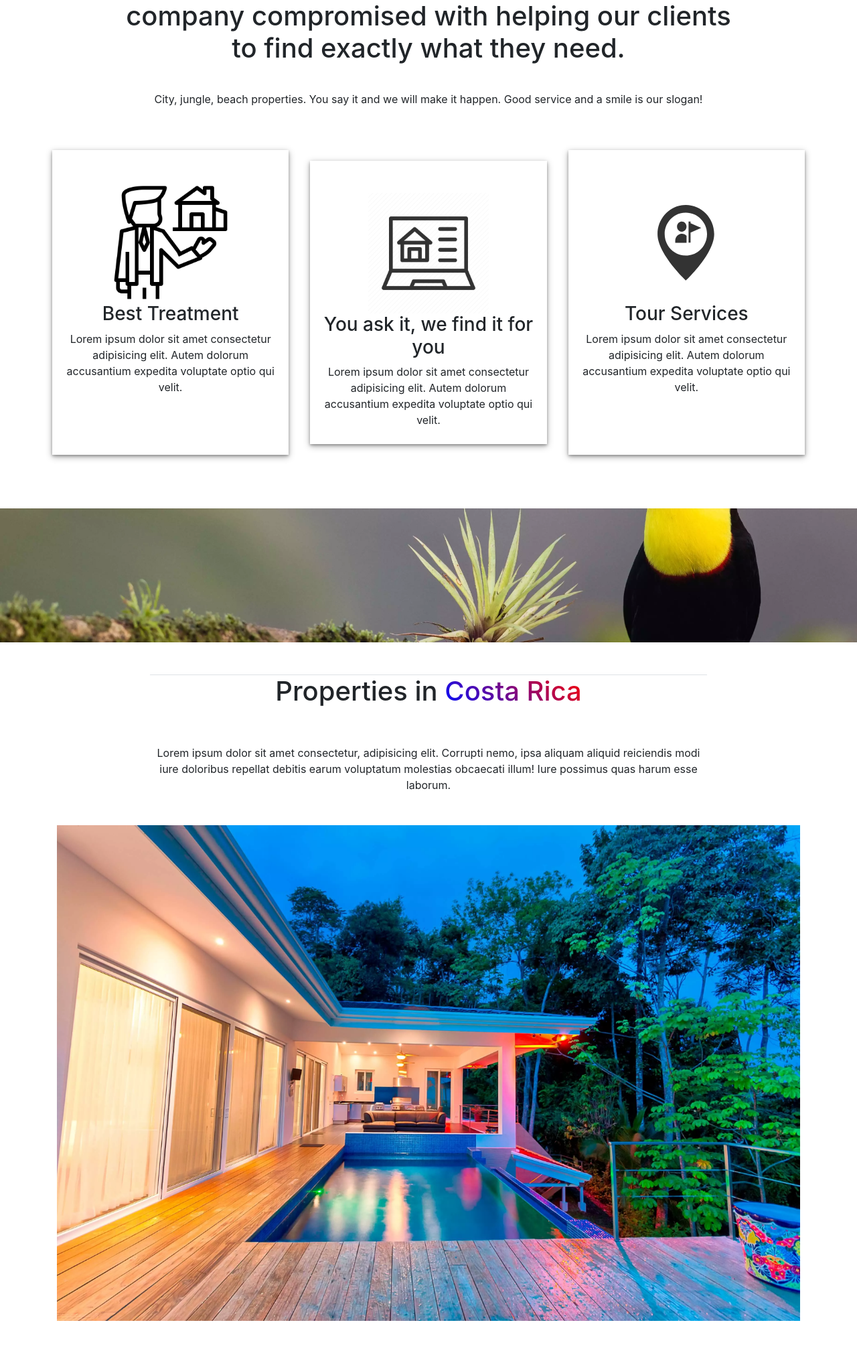
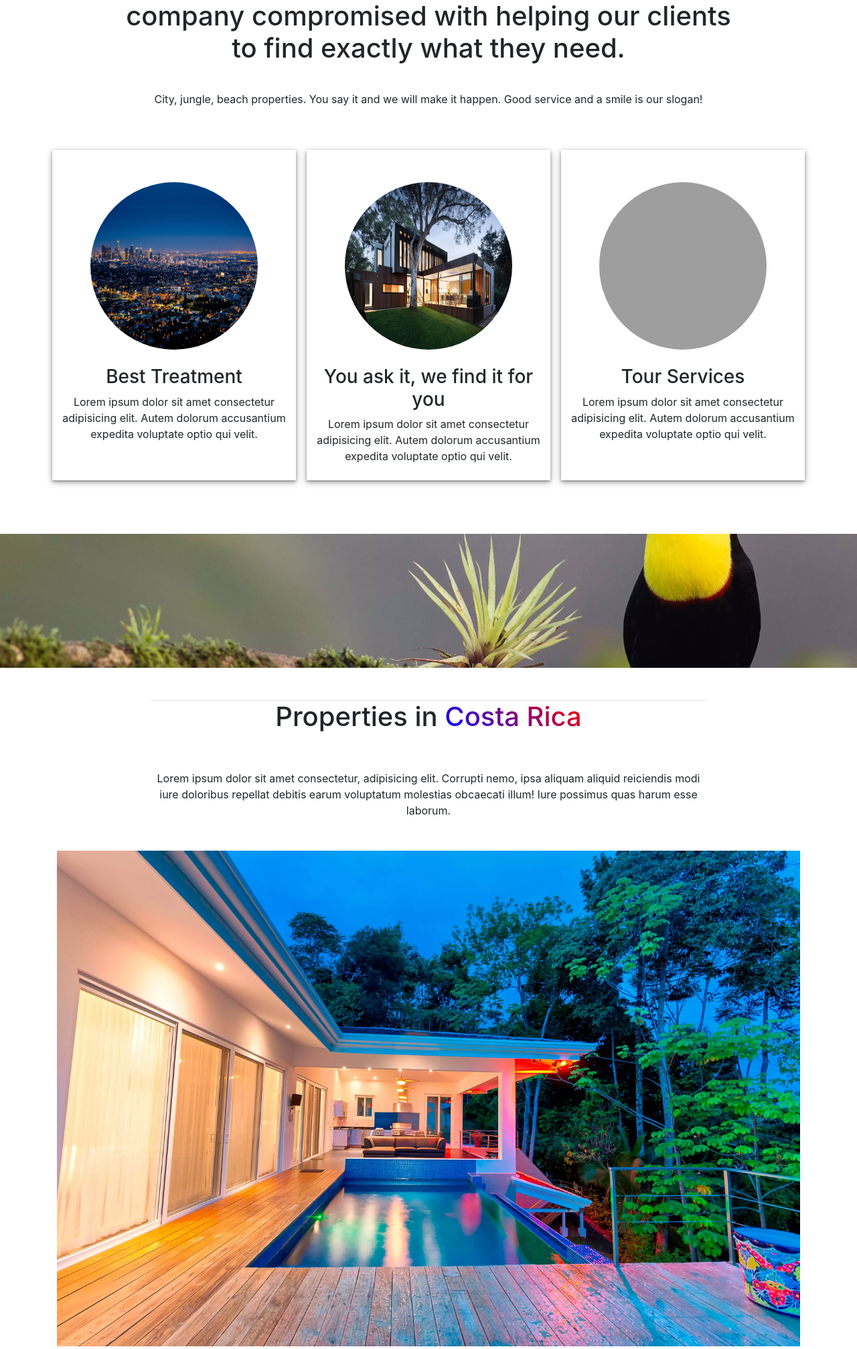
Before and after one commit to kezh97/dreamland_prop_CR, a PHP site: page / in a window 1280 px wide. Shown: the part 895-2909 px from the top of the page at 67% size. Run offline with PHP 8.4, Linux system fonts and the light colour scheme; data that the repository does not hold is empty; some libraries are stand-ins or nearby versions; grey boxes are pictures that could not be loaded.

Commit message:
Update home.php

```diff
--- a/DREAMLAND-php-V2.6/home.php
+++ b/DREAMLAND-php-V2.6/home.php
@@ -48,18 +48,18 @@
 	<section class="container py-4">
 		<div class="row">
 			<div class="col-md text-center m-2 pt-5 pb-2 services-show">
-				<img loading="lazy" src="img/realtor.webp" alt="realtor" width="180" height="180">
-				<h3>Best Treatment</h3>
-				<p>Lorem ipsum dolor sit amet consectetur adipisicing elit. Autem dolorum accusantium expedita voluptate optio qui velit.</p>
-			</div>
-			<div class="col-md text-center m-4 pt-5 pb-2 services-show">
-				<img loading="lazy" src="img/realestate.webp" alt="realtor" width="180" height="180">
-				<h3>You ask it, we find it for you</h3>
+				<img class="rounded-circle" loading="lazy" src="img/city.webp" alt="realtor" width="250" height="250">
+				<h3 class="mt-4">Best Treatment</h3>
 				<p>Lorem ipsum dolor sit amet consectetur adipisicing elit. Autem dolorum accusantium expedita voluptate optio qui velit.</p>
 			</div>
 			<div class="col-md text-center m-2 pt-5 pb-2 services-show">
-				<img loading="lazy" src="img/touricon.svg" alt="realtor" width="180" height="180">
-				<h3>Tour Services</h3>
+				<img class="rounded-circle" loading="lazy" src="img/house7.webp" alt="realtor" width="250" height="250">
+				<h3 class="mt-4">You ask it, we find it for you</h3>
+				<p>Lorem ipsum dolor sit amet consectetur adipisicing elit. Autem dolorum accusantium expedita voluptate optio qui velit.</p>
+			</div>
+			<div class="col-md text-center m-2 pt-5 pb-2 services-show">
+				<img class="rounded-circle" loading="lazy" src="img/beach2.webp" alt="realtor" width="250" height="250">
+				<h3 class="mt-4">Tour Services</h3>
 				<p>Lorem ipsum dolor sit amet consectetur adipisicing elit. Autem dolorum accusantium expedita voluptate optio qui velit.</p>
 			</div>
 		</div>
```
